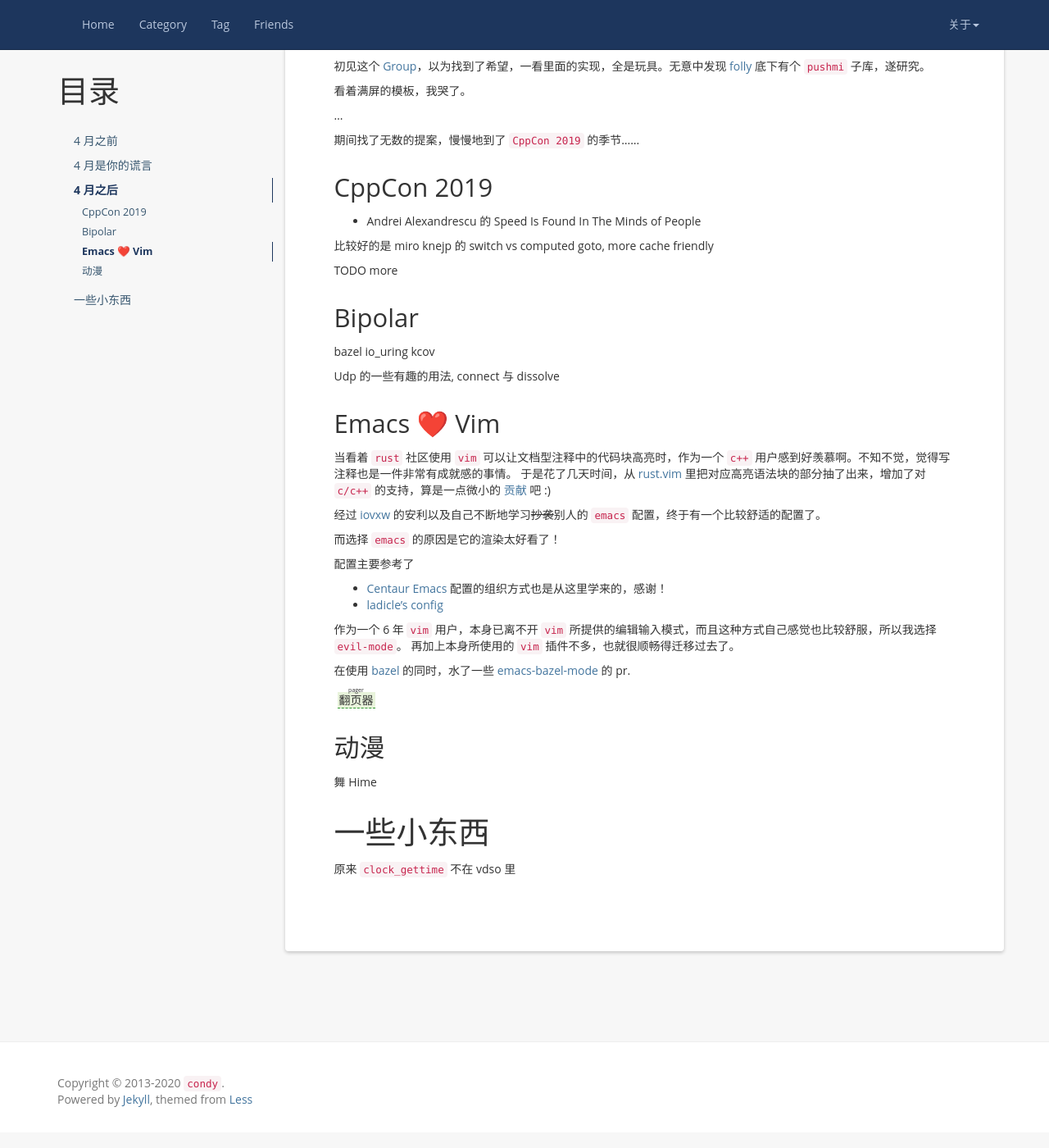
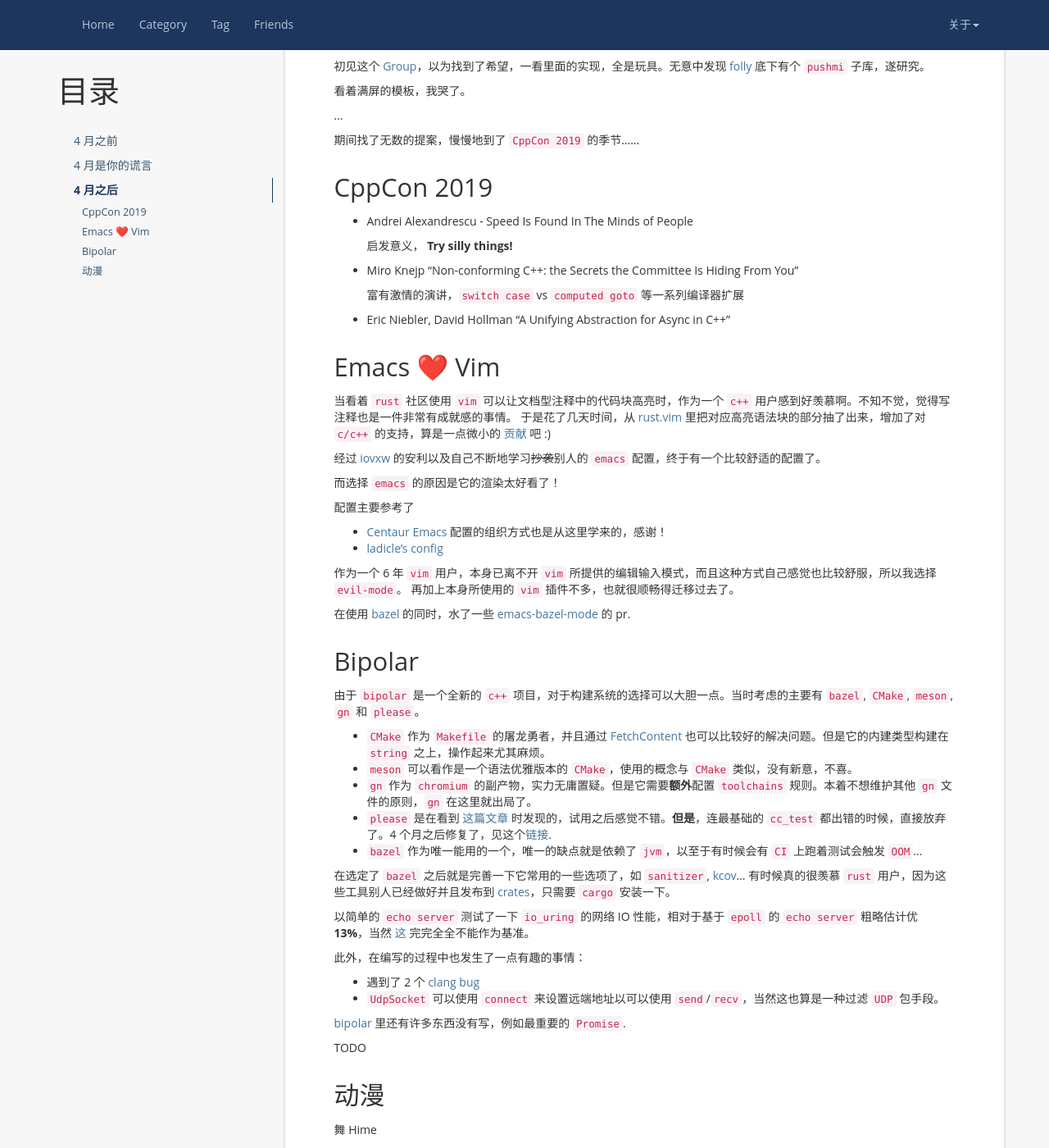
Before and after one commit to condy0919/condy0919.github.io, a Jekyll site: the page built from _posts/2020-01-05-2019-summary.md, in a window 1280 px wide and 1400 px high, scrolled down 1004 px. Shown: the whole window at 82% size. Built offline with Jekyll 4.4.1, drawn with Linux system fonts in a browser that asks for light colours; nearby versions of some CDN libraries; comment, search, counter and statistics services are not loaded; some of the changed text lies outside the part shown.

Commit message:
2019 summary final

```diff
--- a/_posts/2020-01-05-2019-summary.md
+++ b/_posts/2020-01-05-2019-summary.md
@@ -46,19 +46,15 @@
 
 ## CppCon 2019
 
-- Andrei Alexandrescu 的 Speed Is Found In The Minds of People
+- Andrei Alexandrescu - Speed Is Found In The Minds of People
 
-比较好的是 miro knejp 的 switch vs computed goto, more cache friendly
+  启发意义， **Try silly things!**
 
-TODO more
+- Miro Knejp “Non-conforming C++: the Secrets the Committee Is Hiding From You”
 
-## Bipolar
+  富有激情的演讲，`switch case` vs `computed goto` 等一系列编译器扩展
 
-bazel
-io_uring
-kcov
-
-Udp 的一些有趣的用法, connect 与 dissolve
+- Eric Niebler, David Hollman “A Unifying Abstraction for Async in C++”
 
 ## Emacs ❤️ Vim
 
@@ -79,16 +75,34 @@
 
 在使用 [bazel] 的同时，水了一些 [emacs-bazel-mode](https://github.com/bazelbuild/emacs-bazel-mode/commits?author=condy0919) 的 pr.
 
+## Bipolar
 
-<ruby>翻页器<rp>(</rp><rt>pager</rt><rp>)</rp></ruby>
+由于 `bipolar` 是一个全新的 `c++` 项目，对于构建系统的选择可以大胆一点。当时考虑的主要有 `bazel`, `CMake`, `meson`, `gn` 和 `please`。
+
+- `CMake` 作为 `Makefile` 的屠龙勇者，并且通过 [FetchContent](https://cmake.org/cmake/help/latest/module/FetchContent.html) 也可以比较好的解决问题。但是它的内建类型构建在 `string` 之上，操作起来尤其麻烦。
+- `meson` 可以看作是一个语法优雅版本的 `CMake`，使用的概念与 `CMake` 类似，没有新意，不喜。
+- `gn` 作为 `chromium` 的副产物，实力无庸置疑。但是它需要**额外**配置 `toolchains` 规则。本着不想维护其他 `gn` 文件的原则，`gn` 在这里就出局了。
+- `please` 是在看到 [这篇文章](https://zhuanlan.zhihu.com/p/55452964) 时发现的，试用之后感觉不错。**但是**，连最基础的 `cc_test` 都出错的时候，直接放弃了。4 个月之后修复了，见这个[链接](https://github.com/thought-machine/please/issues/577).
+- `bazel` 作为唯一能用的一个，唯一的缺点就是依赖了 `jvm`，以至于有时候会有 `CI` 上跑着测试会触发 `OOM`...
+
+在选定了 `bazel` 之后就是完善一下它常用的一些选项了，如 `sanitizer`, [kcov]... 有时候真的很羡慕 `rust` 用户，因为这些工具别人已经做好并且发布到 [crates](https://crates.io)，只需要 `cargo` 安装一下。
+
+以简单的 `echo server` 测试了一下 `io_uring` 的网络 IO 性能，相对于基于 `epoll` 的 `echo server` 粗略估计优 **13%**，当然 [这](https://twitter.com/CondyChen/status/1170567616525557760) 完完全全不能作为基准。
+
+此外，在编写的过程中也发生了一点有趣的事情：
+
+- 遇到了 2 个 [clang bug](https://github.com/condy0919/bipolar/issues/21)
+- `UdpSocket` 可以使用 `connect` 来设置远端地址以可以使用 `send`/`recv`，当然这也算是一种过滤 `UDP` 包手段。
+
+[bipolar](https://github.com/condy0919/bipolar) 里还有许多东西没有写，例如最重要的 `Promise`.
+
+TODO
 
 ## 动漫
 
 舞 Hime
 
-# 一些小东西
-
-原来 `clock_gettime` 不在 vdso 里
+致郁番，还好最后全员白魔法复活。我的胃好痛 😭
 
 [bazel]: https://github.com/bazelbuild/bazel/
 [external sort]: https://en.wikipedia.org/wiki/External_sorting
```
Also changed, not shown: other parts of _posts/2020-01-05-2019-summary.md (+1 -0 lines).
